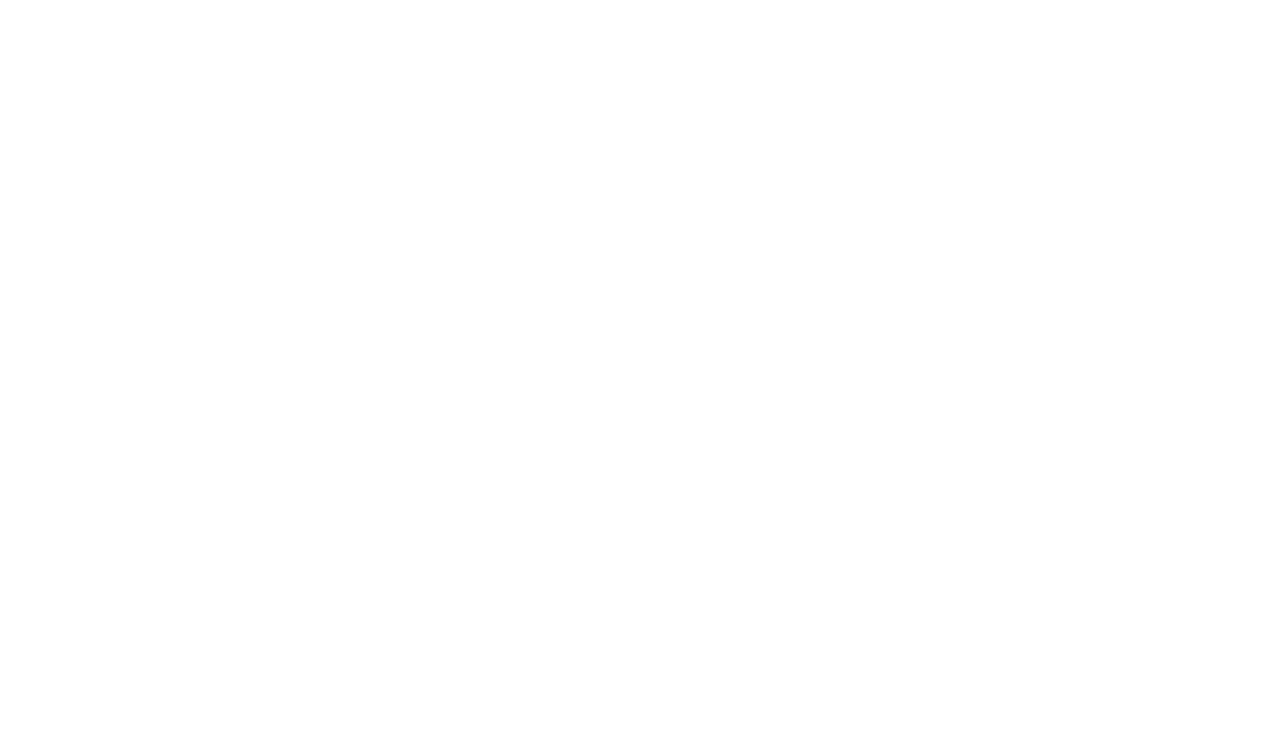
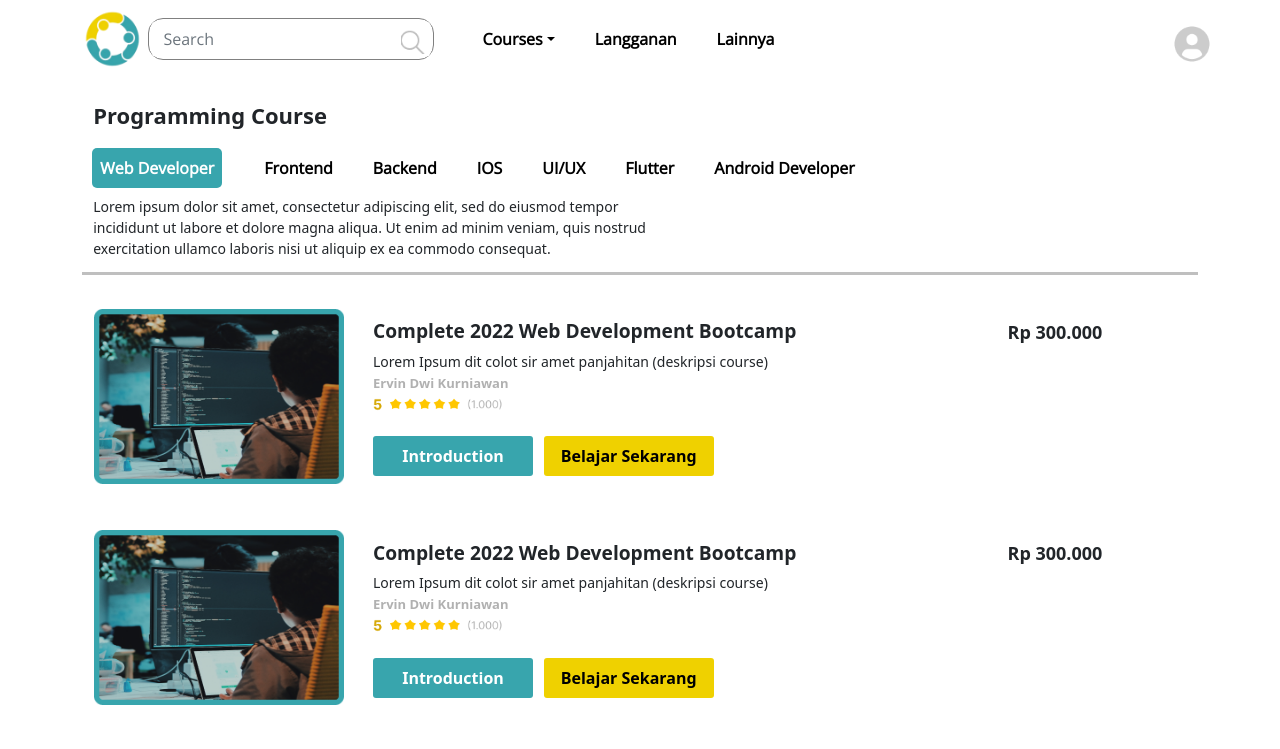
Before and after one commit to ervindwik/fe-comdev, a React (Create React App) app: page /coursedetail in a window 1280 px wide. Before the commit this address had no page. Shown: the top 749 px of the page. Built offline with nearby package versions, Linux system fonts and the light colour scheme.

Commit message:
feat: add course detail page

```diff
--- a/src/App.js
+++ b/src/App.js
@@ -11,6 +11,7 @@
 import CourseDetailPreview from "./Pages/CourseDetailPreview";
 import AddCourse from "./Pages/AddCourse";
 import AddModul from "./Pages/AddModul";
+import CourseDetail from "./Pages/CourseDetail";
 
 function App() {
   return (
@@ -24,6 +25,7 @@
         path="/course/coursedetailpreview"
         element={<CourseDetailPreview />}
       />
+      <Route path="/coursedetail" element={<CourseDetail />} />
       <Route path="/profile/mycourse" element={<MyCourse />} />
       <Route path="/login" element={<Login />} />
       <Route path="/regis" element={<Regis />} />
--- /dev/null
+++ b/src/Pages/CourseDetail.jsx
@@ -0,0 +1,72 @@
+import { React, useState } from 'react';
+import Footer from '../Components/Footer';
+import NavbarComp from '../Components/NavbarProfile';
+import DetailCourse from '../Components/CourseComp/DetailCourse';
+import "../Styles/Course.css";
+import { Container, Navbar, Nav, Col, Row } from "react-bootstrap";
+
+const CourseDetail = () => {
+    const [active, setActive] = useState('default');
+
+    return (
+        <>
+            <NavbarComp />
+
+            <div className="nav-course">
+                <Container>
+                    <h4>Programming Course</h4>
+                    <Navbar bg="white" expand="lg">
+                        <Nav className="sub-nav-prof"
+                            activeKey={active}
+                            onSelect={(selectedKey) => setActive(selectedKey)}
+                        >
+                            <Nav.Item>
+                                <Nav.Link eventKey="default" href="#" id="action-profile">Web Developer</Nav.Link>
+                            </Nav.Item>
+
+                            <Nav.Item>
+                                <Nav.Link eventKey="link-1" href="#" id="action-password">Frontend</Nav.Link>
+                            </Nav.Item>
+
+                            <Nav.Item>
+                                <Nav.Link eventKey="link-1" href="#" id="action-password">Backend</Nav.Link>
+                            </Nav.Item>
+
+                            <Nav.Item>
+                                <Nav.Link eventKey="link-1" href="#" id="action-password">IOS</Nav.Link>
+                            </Nav.Item>
+
+                            <Nav.Item>
+                                <Nav.Link eventKey="link-1" href="#" id="action-password">UI/UX</Nav.Link>
+                            </Nav.Item>
+
+                            <Nav.Item>
+                                <Nav.Link eventKey="link-1" href="#" id="action-password">Flutter</Nav.Link>
+                            </Nav.Item>
+
+                            <Nav.Item>
+                                <Nav.Link eventKey="link-1" href="#" id="action-password">Android Developer</Nav.Link>
+                            </Nav.Item>
+                        </Nav>
+                    </Navbar>
+                </Container>
+            </div>
+
+            <div className='body-course'>
+                <Container>
+                    <p id="detail-text">Lorem ipsum dolor sit amet, consectetur adipiscing elit, sed do eiusmod tempor
+                    incididunt ut labore et dolore magna aliqua. Ut enim ad minim veniam, quis nostrud
+                    exercitation ullamco laboris nisi ut aliquip ex ea commodo consequat.</p>
+
+                    <hr id='line-course' />
+
+                    <DetailCourse />
+                </Container>
+            </div>
+
+            <Footer />
+        </>
+    )
+}
+
+export default CourseDetail
--- a/src/Styles/Course.css
+++ b/src/Styles/Course.css
@@ -77,3 +77,23 @@
 #numbering {
     margin-left: 28%;
 }
+
+#action-profile {
+    width: max-content;
+}
+
+#action-password {
+    width: max-content;
+}
+
+.nav-course h4 {
+    font-size: 22px;
+    font-weight: 700;
+    margin-bottom: 1%;
+    margin-left: 1%;
+}
+
+#detail-text {
+    margin-left: 1%;
+    width: 50%;
+}
```
